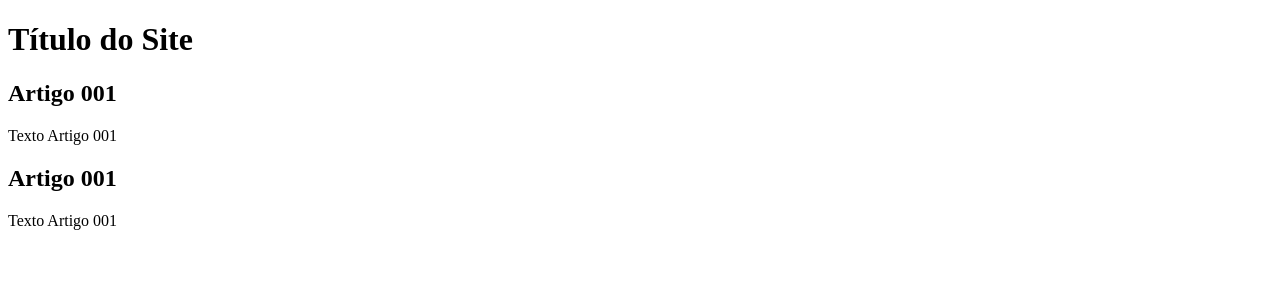
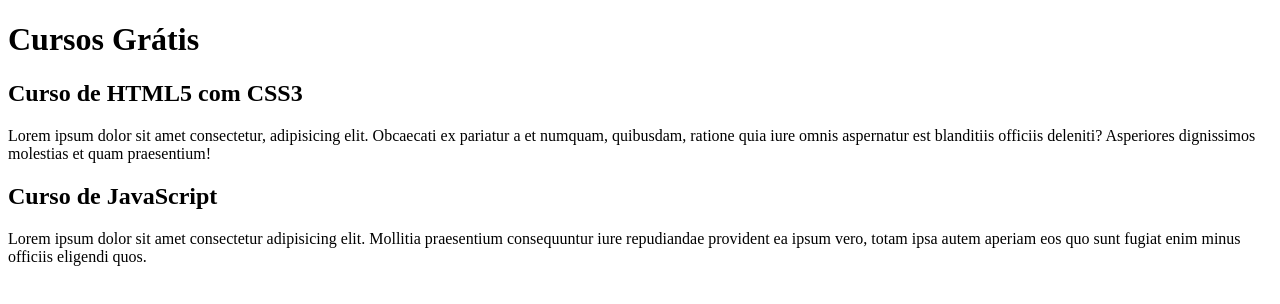
Before and after one commit to marcio-mb/projeto-site, a plain HTML site: page index.html in a window 1280 px wide. Drawn offline with Linux system fonts and the light colour scheme.

Commit message:
comecei a escrever conteúdo

```diff
--- a/index.html
+++ b/index.html
@@ -8,15 +8,15 @@
 <body>
     <main>
         <header>
-            <h1>Título do Site</h1>
+            <h1>Cursos Grátis</h1>
         </header>
         <article>
-            <h2>Artigo 001</h2>
-            <p>Texto Artigo 001</p>
+            <h2>Curso de HTML5 com CSS3</h2>
+            <p>Lorem ipsum dolor sit amet consectetur, adipisicing elit. Obcaecati ex pariatur a et numquam, quibusdam, ratione quia iure omnis aspernatur est blanditiis officiis deleniti? Asperiores dignissimos molestias et quam praesentium!</p>
         </article>
         <article>
-            <h2>Artigo 001</h2>
-            <p>Texto Artigo 001</p>
+            <h2>Curso de JavaScript</h2>
+            <p>Lorem ipsum dolor sit amet consectetur adipisicing elit. Mollitia praesentium consequuntur iure repudiandae provident ea ipsum vero, totam ipsa autem aperiam eos quo sunt fugiat enim minus officiis eligendi quos.</p>
         </article>
 
     </main>
```
